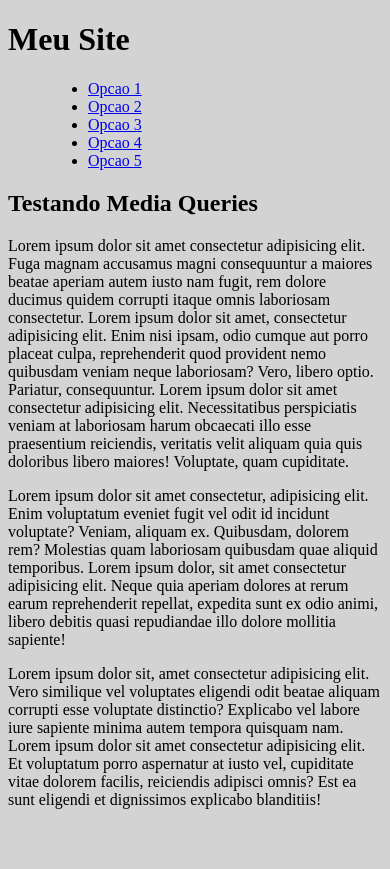
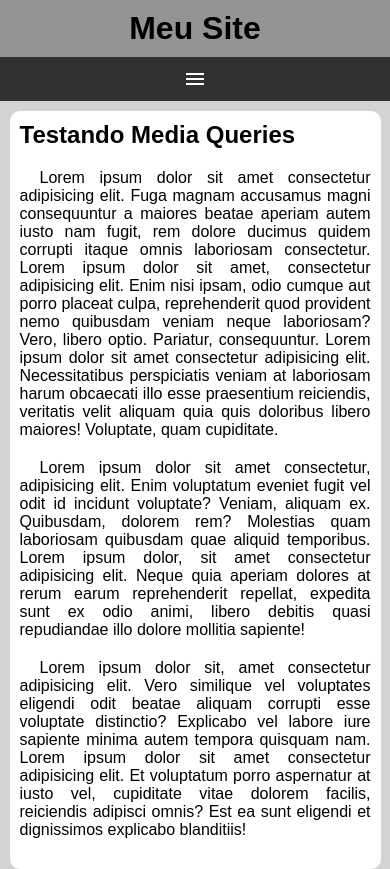
Before and after one commit to AbelRogerioJunior/Html_css, a plain HTML site: page ex026/mq005/index.html in a window 390 px wide. Before the commit the page ends 844 px from the top, so only its background shows below. Drawn offline with Linux system fonts and the light colour scheme.

Commit message:
Exercicio026 media query006

```diff
--- a/ex026/mq005/estilos/style.css
+++ b/ex026/mq005/estilos/style.css
@@ -1,5 +1,74 @@
 @charset "UTF-8";
+
+*{
+    font-family: Arial, Helvetica, sans-serif;
+    margin: 0px;
+    padding: 0px;
+}
 
 body, html{
     background-color: lightgray;
 }
+
+header{
+    background-color: rgb(149, 147, 147);
+}
+
+header h1{
+    padding: 10px;
+    text-align: center;
+}
+
+span#burguer{
+    background-color: rgb(48, 48, 48);
+    color: white;
+    display: block;
+    text-align: center;
+    padding: 10px;
+}
+
+span#burguer:hover{
+    background-color: white;
+    color: black;
+}
+
+menu{
+    display: none;
+}
+
+menu ul{
+    list-style: none;
+}
+
+menu a{
+    display: block;
+    padding: 10px;
+    text-decoration: none;
+    text-align: center;
+    background-color: rgb(87, 87, 87);
+    color: white;
+    border-top: 2px solid gray;
+}
+
+menu a:hover{
+    background-color: gray;
+}
+
+main{
+    width: 90vw;
+    background-color: white;
+    margin: auto;
+    padding: 10px;
+    border-radius: 10px;
+    margin-top: 10px;
+}
+
+main h2{
+    padding-bottom: 20px;
+}
+
+article p{
+    text-align: justify;
+    margin-bottom: 20px;
+    text-indent: 20px;
+}
--- a/ex026/mq005/index.html
+++ b/ex026/mq005/index.html
@@ -5,12 +5,15 @@
     <meta http-equiv="X-UA-Compatible" content="IE=edge">
     <meta name="viewport" content="width=device-width, initial-scale=1.0">
     <title>Media Query</title>
+    <link href="https://fonts.googleapis.com/icon?family=Material+Icons"
+      rel="stylesheet">
     <link rel="stylesheet" href="estilos/style.css">
 </head>
 <body>
     <header>
         <h1>Meu Site</h1>
-        <menu>
+        <span id="burguer" class="material-icons" onclick="clickMenu()">menu</span>
+        <menu id="itens">
             <ul>
                 <li><a href="#">Opcao 1</a></li>
                 <li><a href="#">Opcao 2</a></li>
@@ -29,5 +32,18 @@
             <p>Lorem ipsum dolor sit, amet consectetur adipisicing elit. Vero similique vel voluptates eligendi odit beatae aliquam corrupti esse voluptate distinctio? Explicabo vel labore iure sapiente minima autem tempora quisquam nam. Lorem ipsum dolor sit amet consectetur adipisicing elit. Et voluptatum porro aspernatur at iusto vel, cupiditate vitae dolorem facilis, reiciendis adipisci omnis? Est ea sunt eligendi et dignissimos explicabo blanditiis!</p>
         </article>
     </main>
+
+    <script>
+        function clickMenu(){
+            if(itens.style.display == "block")
+            {
+                itens.style.display = "none"
+            }
+            else
+            {
+                itens.style.display = "block"
+            }
+        }
+    </script>
 </body>
 </html>
```
